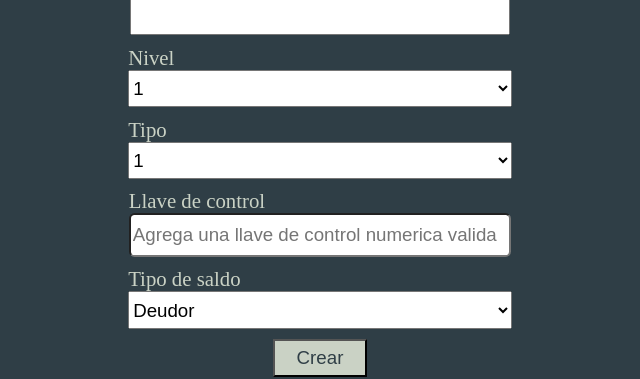
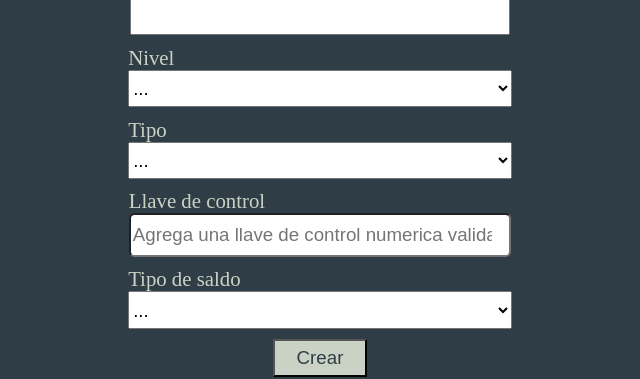
Before and after one commit to Ncturn/contapp, a React app: page /create in a window 1280 px wide. Shown: the part 272-651 px from the top of the page, without its empty margins (320-960 px from the left). Built offline with nearby package versions, Linux system fonts and the light colour scheme.

Commit message:
Feature: Validate account form.
react-hook-form was used to validate form fields.

```diff
--- a/package.json
+++ b/package.json
@@ -19,6 +19,7 @@
     "prop-types": "^15.7.2",
     "react": "^17.0.1",
     "react-dom": "^17.0.1",
+    "react-hook-form": "^6.14.0",
     "react-router-dom": "^5.2.0"
   },
   "devDependencies": {
--- a/src/frontend/assets/styles/components/AccountForm.scss
+++ b/src/frontend/assets/styles/components/AccountForm.scss
@@ -39,6 +39,11 @@ h1 {
   margin-bottom: 0.5em;
 }
 
+p {
+  margin: auto;
+  color: #da5870;
+}
+
 button {
   width: 5em;
   height: 2em;
--- a/src/frontend/components/AccountForm.jsx
+++ b/src/frontend/components/AccountForm.jsx
@@ -1,45 +1,66 @@
 import React from 'react';
 import '../assets/styles/components/AccountForm.scss';
+import { useForm } from 'react-hook-form';
 
 const AccountForm = () => {
+  const { register, handleSubmit, errors } = useForm();
+  const onSubmit = (data) => {
+    console.log(data);
+  };
+  const firstNumberIdentifier = (value) => {
+    const firstNumber = String(value).charAt(0);
+    if (firstNumber > 0 && firstNumber <= 5) {
+      return true;
+    }
+    return false;
+  };
   return (
-    <form>
+    <form onSubmit={handleSubmit(onSubmit)}>
       <h1>Crea un nueva cuenta</h1>
       <label htmlFor='identifier'>
         Identificador
-        <input id='identifier' placeholder='Agrega un identificador numerico' type='text' maxLength='8' />
+        <input ref={register({ required: 'Este campo es requirido', valueAsNumber: true, validate: (value) => firstNumberIdentifier(value) || 'el primer numero debe ser entre 1 y 5', maxLength: { value: 8, message: 'El identificador no debe ser mayor a 8 digitos' } })} name='identifier' placeholder='Agrega un identificador numerico' type='number' />
+        {errors.identifier && <p>{ errors.identifier.message }</p>}
       </label>
       <label htmlFor='description'>
         Descripcion
-        <textarea id='description' placeholder='Agrega una descripcion' rows='5' />
+        <textarea ref={register({ required: 'Este campo es requirido' })} name='description' placeholder='Agrega una descripcion' rows='5' />
+        {errors.description && <p>{ errors.description.message }</p>}
       </label>
       <label htmlFor='level'>
         Nivel
-        <select id='level'>
+        <select ref={register({ required: 'Este campo es requirido', valueAsNumber: true })} name='level'>
+          <option value=''>...</option>
           <option>1</option>
           <option>2</option>
           <option>3</option>
           <option>4</option>
           <option>5</option>
         </select>
+        {errors.level && <p>{ errors.level.message }</p>}
       </label>
       <label htmlFor='type'>
         Tipo
-        <select id='type'>
+        <select ref={register({ required: 'Este campo es requirido', valueAsNumber: true })} name='type'>
+          <option value=''>...</option>
           <option>1</option>
           <option>2</option>
         </select>
+        {errors.type && <p>{ errors.type.message }</p>}
       </label>
       <label htmlFor='keycontrol'>
         Llave de control
-        <input id='keycontrol' placeholder='Agrega una llave de control numerica valida' type='text' maxLength='8' />
+        <input ref={register({ required: 'Este campo es requirido', valueAsNumber: true, validate: (value) => firstNumberIdentifier(value) || 'el primer numero debe ser entre 1 y 5', maxLength: { value: 8, message: 'La llave no debe ser mayor a 8 digitos' } })} name='keycontrol' placeholder='Agrega una llave de control numerica valida' type='number' />
+        {errors.keycontrol && <p>{ errors.keycontrol.message }</p>}
       </label>
       <label htmlFor='balance'>
         Tipo de saldo
-        <select id='balance'>
+        <select ref={register({ required: 'Este campo es requirido' })} name='balance'>
+          <option value=''>...</option>
           <option>Deudor</option>
           <option>Acreedor</option>
         </select>
+        {errors.balance && <p>{ errors.balance.message }</p>}
       </label>
       <button type='submit'>Crear</button>
     </form>
```
Also changed, not shown: 1 other file (tests, documents, lock files or other folders).
